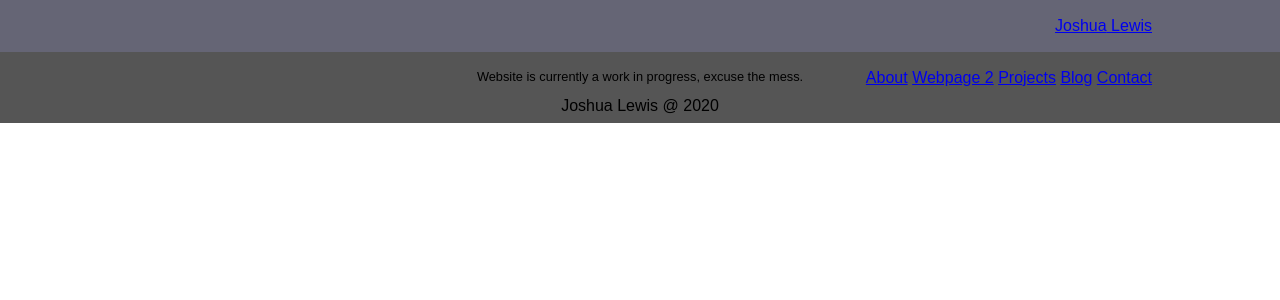
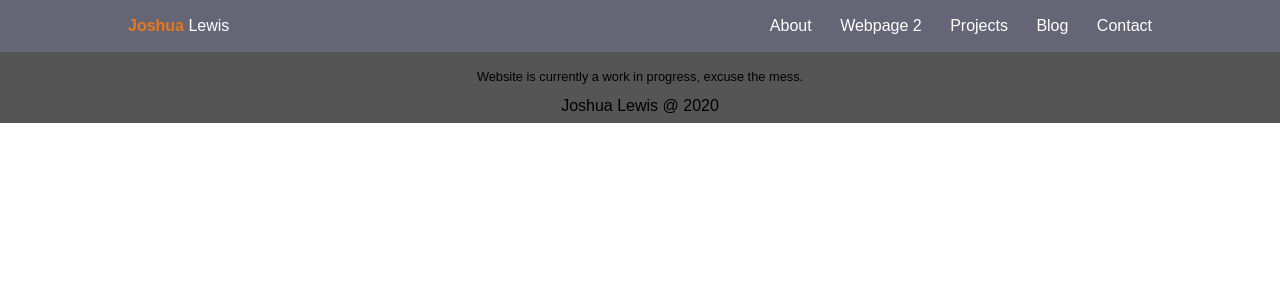
Before and after one commit to Yigurn/yigurn.github.io, a Jekyll site: the page built from index.html, in a window 1280 px wide. Shown: the top 300 px of the page. Built offline with Jekyll 4.4.1, drawn with Linux system fonts in a browser that asks for light colours.

Commit message:
Update main.css

```diff
--- a/css/main.css
+++ b/css/main.css
@@ -31,7 +31,7 @@ header .inner {
 	position: relative;
 }
 
-#header .logo {
+header .logo {
 	display: inline-block;
 	font-weight: 400;
 	height: inherit;
@@ -44,12 +44,12 @@ header .inner {
 	font-size: 1em;
 }
 
-#header .logo strong {
+header .logo strong {
 	color: #e9781c;
 	font-weight: 600;
 }
 
-#header a {
+header a {
 	-moz-transition: color 0.2s ease-in-out;
 	-webkit-transition: color 0.2s ease-in-out;
 	-ms-transition: color 0.2s ease-in-out;
@@ -61,11 +61,11 @@ header .inner {
 	font-size: 1em;
 }
 
-#header a:hover {
+header a:hover {
 	color: #e9781c;
 }
 
-#header a:last-child {
+header a:last-child {
 	padding-right: 0;
 }
 
```
